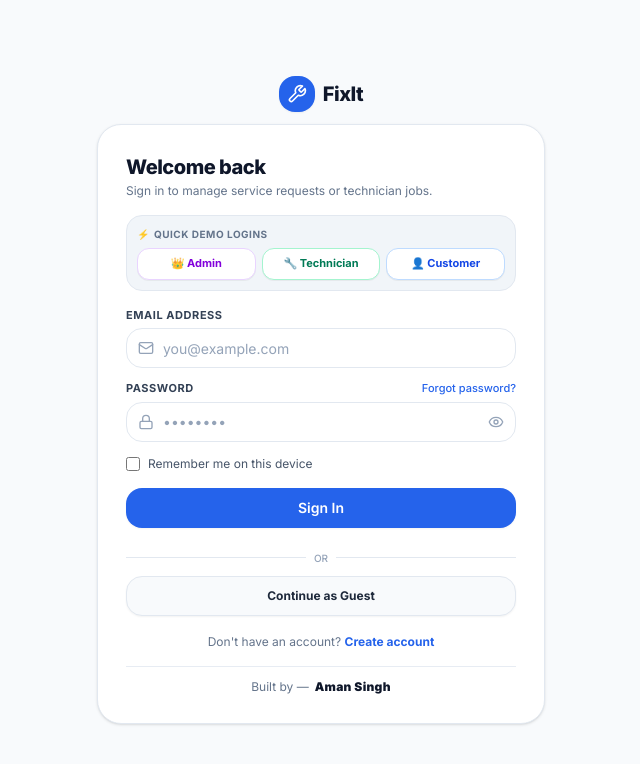
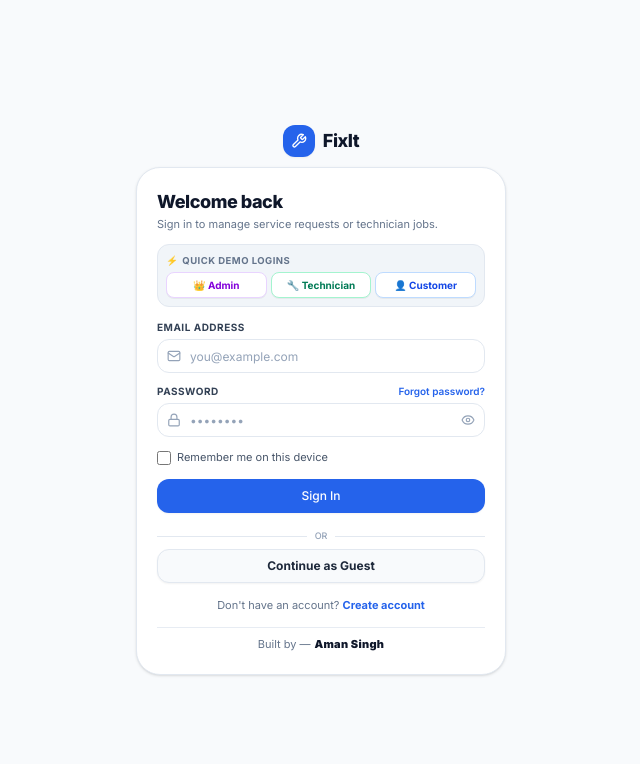
Before and after one commit to Aman5ingh19/FixIt, a React (Vite) app in the folder client/: page / in a window 1280 px wide. Shown: the top 764 px of the page, without its empty margins (319-959 px from the left). Built offline with nearby package versions, Linux system fonts and the light colour scheme; no server answers.

Commit message:
style(login): make login card and form elements more compact and modern

```diff
--- a/client/src/components/layouts/AuthLayout.jsx
+++ b/client/src/components/layouts/AuthLayout.jsx
@@ -1,21 +1,21 @@
 import { Link } from 'react-router-dom';
 import { Wrench } from 'lucide-react';
 
-export default function AuthLayout({ children }) {
+export default function AuthLayout({ children, maxWidth = "max-w-[400px]" }) {
   return (
-    <div className="min-h-screen w-full flex flex-col items-center justify-center bg-surface-50 dark:bg-[#0B1120] p-4 sm:p-6">
+    <div className="min-h-screen w-full flex flex-col items-center justify-center bg-surface-50 dark:bg-[#0B1120] p-3 sm:p-4">
       {/* Brand Header */}
-      <div className="w-full max-w-md mb-3 flex items-center justify-center">
+      <div className={`w-full ${maxWidth} mb-2.5 flex items-center justify-center`}>
         <div className="flex items-center gap-2 group">
-          <div className="w-9 h-9 bg-primary-600 rounded-xl flex items-center justify-center shrink-0 shadow-xs">
-            <Wrench className="w-5 h-5 text-white" />
+          <div className="w-8 h-8 bg-primary-600 rounded-lg flex items-center justify-center shrink-0 shadow-xs">
+            <Wrench className="w-4 h-4 text-white" />
           </div>
-          <span className="text-xl font-extrabold text-surface-900 dark:text-surface-900 tracking-tight">FixIt</span>
+          <span className="text-lg font-extrabold text-surface-900 dark:text-surface-900 tracking-tight">FixIt</span>
         </div>
       </div>
 
       {/* Auth Card */}
-      <div className="w-full max-w-md bg-white dark:bg-[#151F32] rounded-2xl border border-surface-200 dark:border-surface-300 shadow-sm p-5 sm:p-7 animate-fade-in">
+      <div className={`w-full ${maxWidth} bg-white dark:bg-[#151F32] rounded-2xl border border-surface-200 dark:border-surface-300 shadow-sm p-4 sm:p-5 animate-fade-in`}>
         {children}
       </div>
     </div>
--- a/client/src/pages/auth/LoginPage.jsx
+++ b/client/src/pages/auth/LoginPage.jsx
@@ -206,42 +206,42 @@ export default function LoginPage() {
   };
 
   return (
-    <AuthLayout>
-      <div className="space-y-4">
+    <AuthLayout maxWidth="max-w-[370px]">
+      <div className="space-y-3">
         {/* Header */}
         <div className="space-y-0.5">
-          <h2 className="text-xl font-extrabold text-surface-900 dark:text-surface-900 tracking-tight">
+          <h2 className="text-lg font-extrabold text-surface-900 dark:text-surface-900 tracking-tight">
             Welcome back
           </h2>
-          <p className="text-xs text-surface-500 dark:text-surface-600">
+          <p className="text-[11px] text-surface-500 dark:text-surface-600 leading-tight">
             Sign in to manage service requests or technician jobs.
           </p>
         </div>
 
         {/* Compact Quick Demo Credentials */}
-        <div className="p-2.5 rounded-xl bg-surface-100 dark:bg-surface-200/60 border border-surface-200 dark:border-surface-300">
-          <p className="text-[10px] font-bold text-surface-500 dark:text-surface-400 uppercase tracking-wider mb-1.5 flex items-center gap-1">
+        <div className="p-2 rounded-lg bg-surface-100 dark:bg-surface-200/60 border border-surface-200 dark:border-surface-300">
+          <p className="text-[9.5px] font-bold text-surface-500 dark:text-surface-400 uppercase tracking-wider mb-1 flex items-center gap-1">
             <span>⚡</span> Quick Demo Logins
           </p>
-          <div className="grid grid-cols-3 gap-1.5">
+          <div className="grid grid-cols-3 gap-1">
             <button
               type="button"
               onClick={() => setForm({ email: 'admin@fixit.com', password: 'Password123!', rememberMe: true })}
-              className="px-1.5 py-1.5 rounded-lg bg-white dark:bg-surface-200 border border-purple-200 dark:border-purple-800/80 text-purple-700 dark:text-purple-300 hover:bg-purple-50 dark:hover:bg-purple-950/40 text-[11px] font-bold transition-all text-center cursor-pointer shadow-2xs truncate"
+              className="px-1 py-1 rounded-md bg-white dark:bg-surface-200 border border-purple-200 dark:border-purple-800/80 text-purple-700 dark:text-purple-300 hover:bg-purple-50 dark:hover:bg-purple-950/40 text-[10px] font-bold transition-all text-center cursor-pointer shadow-2xs truncate"
             >
               👑 Admin
             </button>
             <button
               type="button"
               onClick={() => setForm({ email: 'tech@fixit.com', password: 'Password123!', rememberMe: true })}
-              className="px-1.5 py-1.5 rounded-lg bg-white dark:bg-surface-200 border border-emerald-200 dark:border-emerald-800/80 text-emerald-700 dark:text-emerald-300 hover:bg-emerald-50 dark:hover:bg-emerald-950/40 text-[11px] font-bold transition-all text-center cursor-pointer shadow-2xs truncate"
+              className="px-1 py-1 rounded-md bg-white dark:bg-surface-200 border border-emerald-200 dark:border-emerald-800/80 text-emerald-700 dark:text-emerald-300 hover:bg-emerald-50 dark:hover:bg-emerald-950/40 text-[10px] font-bold transition-all text-center cursor-pointer shadow-2xs truncate"
             >
               🔧 Technician
             </button>
             <button
               type="button"
               onClick={() => setForm({ email: 'customer@fixit.com', password: 'Password123!', rememberMe: true })}
-              className="px-1.5 py-1.5 rounded-lg bg-white dark:bg-surface-200 border border-blue-200 dark:border-blue-800/80 text-blue-700 dark:text-blue-300 hover:bg-blue-50 dark:hover:bg-blue-950/40 text-[11px] font-bold transition-all text-center cursor-pointer shadow-2xs truncate"
+              className="px-1 py-1 rounded-md bg-white dark:bg-surface-200 border border-blue-200 dark:border-blue-800/80 text-blue-700 dark:text-blue-300 hover:bg-blue-50 dark:hover:bg-blue-950/40 text-[10px] font-bold transition-all text-center cursor-pointer shadow-2xs truncate"
             >
               👤 Customer
             </button>
@@ -249,15 +249,15 @@ export default function LoginPage() {
         </div>
 
         {/* Form */}
-        <form onSubmit={handleSubmit} className="space-y-3" noValidate>
+        <form onSubmit={handleSubmit} className="space-y-2.5" noValidate>
           {/* Email */}
           <div className="space-y-1">
-            <label htmlFor="email" className="block text-[11px] font-bold text-surface-700 uppercase tracking-wider">
+            <label htmlFor="email" className="block text-[10px] font-bold text-surface-700 uppercase tracking-wider">
               Email Address
             </label>
             <div className="relative">
-              <div className="absolute inset-y-0 left-0 pl-3 flex items-center pointer-events-none text-surface-400">
-                <Mail className="w-4 h-4" />
+              <div className="absolute inset-y-0 left-0 pl-2.5 flex items-center pointer-events-none text-surface-400">
+                <Mail className="w-3.5 h-3.5" />
               </div>
               <input
                 id="email"
@@ -268,34 +268,34 @@ export default function LoginPage() {
                 placeholder="you@example.com"
                 autoComplete="email"
                 className={`
-                  w-full pl-9 pr-3 h-10 rounded-xl border bg-white dark:bg-surface-200 text-xs sm:text-sm text-surface-900 placeholder:text-surface-400
+                  w-full pl-8 pr-2.5 h-8.5 rounded-lg border bg-white dark:bg-surface-200 text-xs text-surface-900 placeholder:text-surface-400
                   transition-all duration-150 focus:outline-none focus:ring-2 focus:ring-primary-500 focus:border-primary-500
                   ${errors.email ? 'border-danger-400 focus:ring-danger-400' : 'border-surface-200 dark:border-surface-300 hover:border-surface-300'}
                 `}
               />
             </div>
             {errors.email && (
-              <p className="text-[11px] text-danger-600 animate-slide-up mt-0.5">{errors.email}</p>
+              <p className="text-[10px] text-danger-600 animate-slide-up mt-0.5">{errors.email}</p>
             )}
           </div>
 
           {/* Password */}
           <div className="space-y-1">
             <div className="flex items-center justify-between gap-2">
-              <label htmlFor="password" className="block text-[11px] font-bold text-surface-700 uppercase tracking-wider">
+              <label htmlFor="password" className="block text-[10px] font-bold text-surface-700 uppercase tracking-wider">
                 Password
               </label>
               <button
                 type="button"
                 onClick={() => setShowForgotModal(true)}
-                className="text-[11px] font-medium text-primary-600 hover:text-primary-700 hover:underline shrink-0 cursor-pointer"
+                className="text-[10px] font-semibold text-primary-600 hover:text-primary-700 hover:underline shrink-0 cursor-pointer"
               >
                 Forgot password?
               </button>
             </div>
             <div className="relative">
-              <div className="absolute inset-y-0 left-0 pl-3 flex items-center pointer-events-none text-surface-400">
-                <Lock className="w-4 h-4" />
+              <div className="absolute inset-y-0 left-0 pl-2.5 flex items-center pointer-events-none text-surface-400">
+                <Lock className="w-3.5 h-3.5" />
               </div>
               <input
                 id="password"
@@ -306,7 +306,7 @@ export default function LoginPage() {
                 placeholder="••••••••"
                 autoComplete="current-password"
                 className={`
-                  w-full pl-9 pr-9 h-10 rounded-xl border bg-white dark:bg-surface-200 text-xs sm:text-sm text-surface-900 placeholder:text-surface-400
+                  w-full pl-8 pr-8 h-8.5 rounded-lg border bg-white dark:bg-surface-200 text-xs text-surface-900 placeholder:text-surface-400
                   transition-all duration-150 focus:outline-none focus:ring-2 focus:ring-primary-500 focus:border-primary-500
                   ${errors.password ? 'border-danger-400 focus:ring-danger-400' : 'border-surface-200 dark:border-surface-300 hover:border-surface-300'}
                 `}
@@ -314,20 +314,20 @@ export default function LoginPage() {
               <button
                 type="button"
                 onClick={() => setShowPassword(!showPassword)}
-                className="absolute inset-y-0 right-0 pr-3 flex items-center text-surface-400 hover:text-surface-600 transition-colors cursor-pointer"
+                className="absolute inset-y-0 right-0 pr-2.5 flex items-center text-surface-400 hover:text-surface-600 transition-colors cursor-pointer"
                 aria-label={showPassword ? 'Hide password' : 'Show password'}
               >
-                {showPassword ? <EyeOff className="w-4 h-4" /> : <Eye className="w-4 h-4" />}
+                {showPassword ? <EyeOff className="w-3.5 h-3.5" /> : <Eye className="w-3.5 h-3.5" />}
               </button>
             </div>
             {errors.password && (
-              <p className="text-[11px] text-danger-600 animate-slide-up mt-0.5">{errors.password}</p>
+              <p className="text-[10px] text-danger-600 animate-slide-up mt-0.5">{errors.password}</p>
             )}
           </div>
 
           {/* Remember me */}
           <div className="flex items-center pt-0.5">
-            <label className="flex items-center gap-2 text-xs text-surface-600 cursor-pointer">
+            <label className="flex items-center gap-1.5 text-[11px] text-surface-600 cursor-pointer select-none">
               <input
                 type="checkbox"
                 name="rememberMe"
@@ -335,7 +335,7 @@ export default function LoginPage() {
                 onChange={handleChange}
                 className="w-3.5 h-3.5 rounded text-primary-600 border-surface-300 focus:ring-primary-500 cursor-pointer"
               />
-              <span className="text-xs">Remember me on this device</span>
+              <span>Remember me on this device</span>
             </label>
           </div>
 
@@ -344,18 +344,18 @@ export default function LoginPage() {
             type="submit"
             loading={loading}
             fullWidth
-            size="md"
-            className="h-10 font-bold shadow-xs mt-1 text-sm"
+            size="sm"
+            className="h-8.5 font-bold shadow-xs mt-0.5 text-xs rounded-lg"
           >
             Sign In
           </Button>
 
           {/* Divider */}
-          <div className="relative my-2.5">
+          <div className="relative my-1.5">
             <div className="absolute inset-0 flex items-center">
               <div className="w-full border-t border-surface-200 dark:border-surface-300/80" />
             </div>
-            <div className="relative flex justify-center text-[10px] uppercase">
+            <div className="relative flex justify-center text-[9px] uppercase">
               <span className="bg-white dark:bg-[#151F32] px-2 text-surface-400 font-medium">or</span>
             </div>
           </div>
@@ -364,14 +364,14 @@ export default function LoginPage() {
           <button
             type="button"
             onClick={continueAsGuest}
-            className="w-full h-10 rounded-xl border border-surface-200 dark:border-surface-300 bg-surface-50 dark:bg-surface-200 hover:bg-surface-100 dark:hover:bg-surface-300 text-surface-800 dark:text-surface-900 text-xs font-bold transition-all flex items-center justify-center gap-2 cursor-pointer shadow-xs"
+            className="w-full h-8.5 rounded-lg border border-surface-200 dark:border-surface-300 bg-surface-50 dark:bg-surface-200 hover:bg-surface-100 dark:hover:bg-surface-300 text-surface-800 dark:text-surface-900 text-xs font-bold transition-all flex items-center justify-center gap-1.5 cursor-pointer shadow-xs"
           >
             Continue as Guest
           </button>
         </form>
 
         {/* Footer Link */}
-        <p className="text-center text-xs text-surface-500 dark:text-surface-400 pt-0.5">
+        <p className="text-center text-[11px] text-surface-500 dark:text-surface-400 pt-0.5">
           Don't have an account?{' '}
           <Link
             to="/register"
@@ -382,7 +382,7 @@ export default function LoginPage() {
         </p>
 
         {/* ── Built by - Aman Singh Signature ── */}
-        <div className="pt-3 border-t border-surface-200/80 dark:border-surface-300/60 flex items-center justify-center gap-1.5 text-xs text-surface-500 dark:text-surface-400">
+        <div className="pt-2 border-t border-surface-200/80 dark:border-surface-300/60 flex items-center justify-center gap-1 text-[11px] text-surface-500 dark:text-surface-400">
           <span>Built by —</span>
           <span className="font-black text-surface-900 dark:text-surface-900 tracking-wide">Aman Singh</span>
         </div>
```
